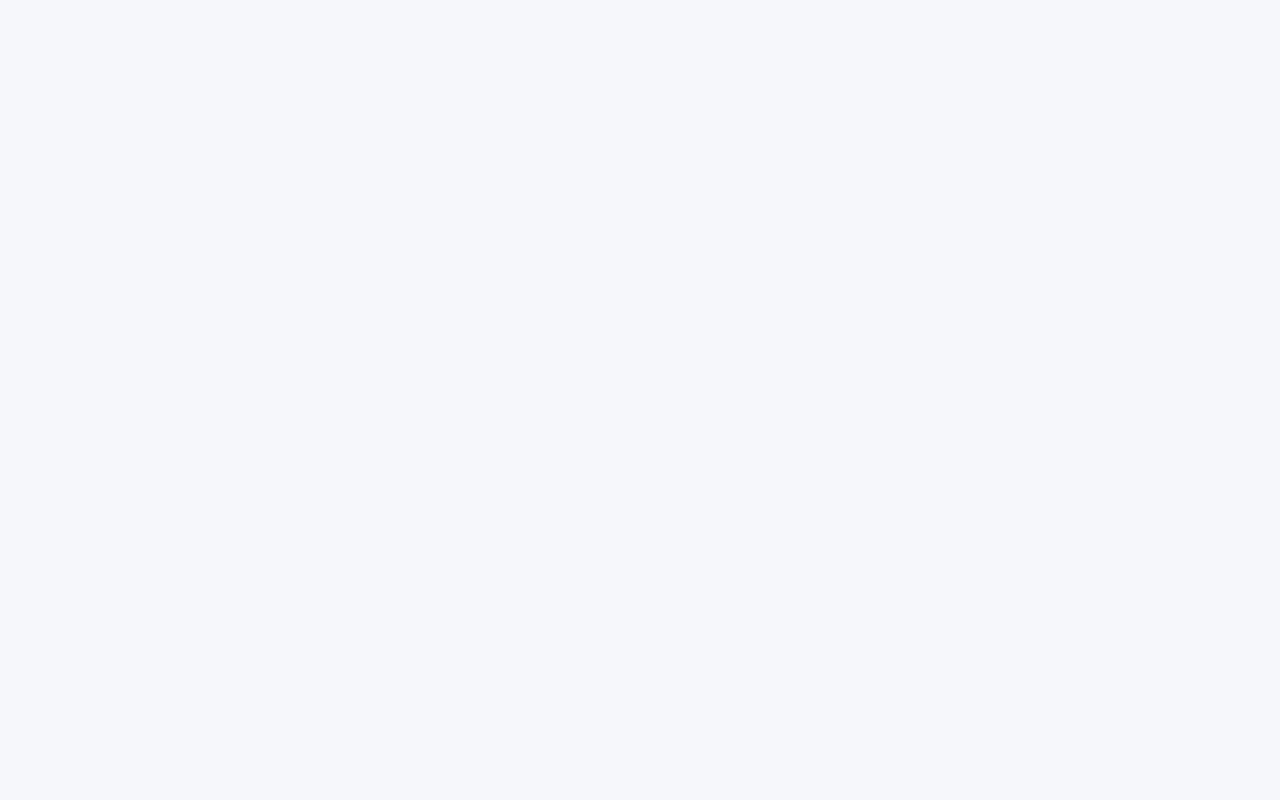
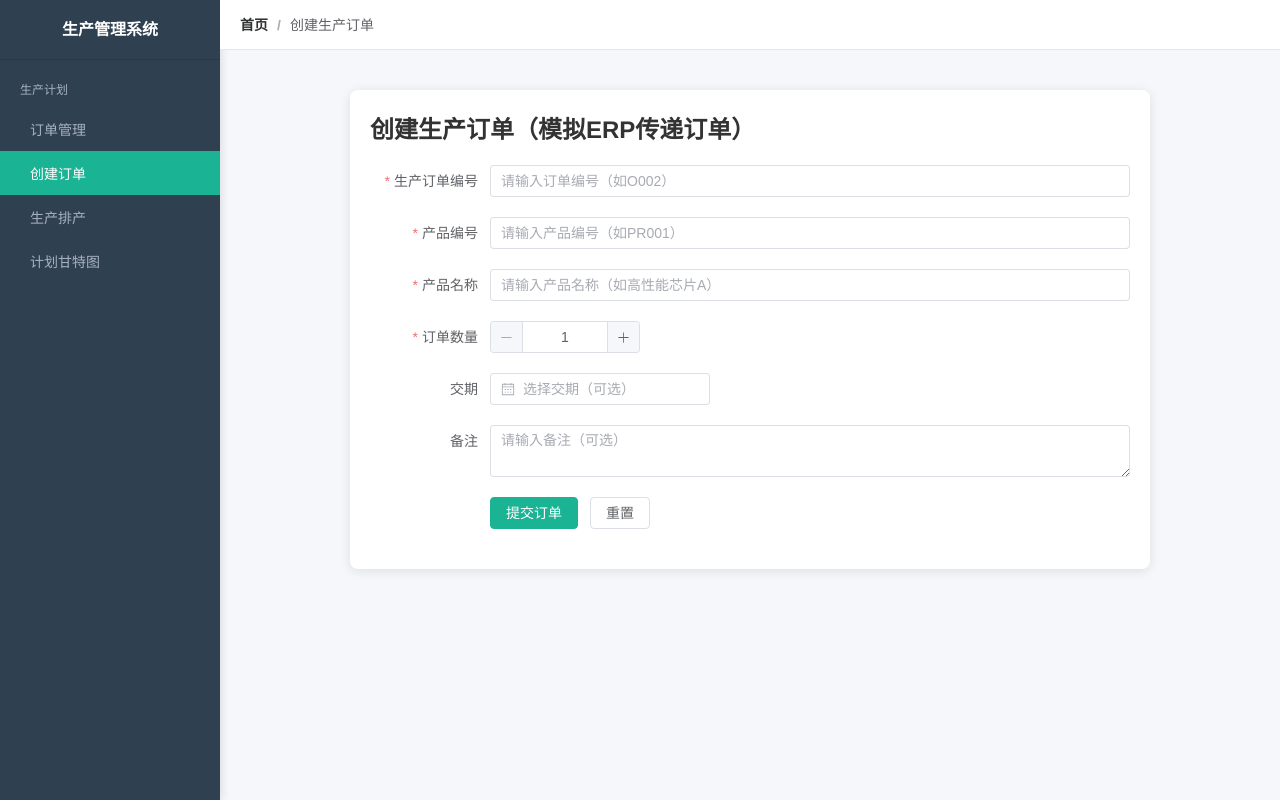
Before and after one commit to mohist0/AuroraFoxMESDemo, a Vue app in the folder MESFrontend/: page /#/production-plan/create in a window 1280 px wide. Before the commit this address had no page. Built offline with nearby package versions, Linux system fonts and the light colour scheme.

Commit message:
添加订单

```diff
--- a/MESFrontend/src/App.vue
+++ b/MESFrontend/src/App.vue
@@ -1,14 +1,57 @@
 <template>
-  <!-- 唯一核心：渲染路由匹配的组件（订单页面） -->
-  <router-view />
+  <div class="app-container">
+    <!-- 左侧导航栏 -->
+    <aside class="app-aside">
+      <div class="aside-header">
+        <h1 class="logo">生产管理系统</h1>
+      </div>
+      <nav class="nav-menu">
+        <!-- 生产计划模块分组 -->
+        <div class="nav-group">
+          <h3 class="group-title">生产计划</h3>
+          <router-link to="/production-plan/order" class="nav-item">
+            <i class="el-icon-menu"></i>
+            <span>订单管理</span>
+          </router-link>
+          <router-link to="/production-plan/create" class="nav-item">
+            <i class="el-icon-plus"></i>
+            <span>创建订单</span>
+          </router-link>
+          <router-link to="/production-plan/dispatch" class="nav-item">
+            <i class="el-icon-s-data"></i>
+            <span>生产排产</span>
+          </router-link>
+          <router-link to="/production-plan/gantt" class="nav-item">
+            <i class="el-icon-timeline"></i>
+            <span>计划甘特图</span>
+          </router-link>
+        </div>
+      </nav>
+    </aside>
+
+    <!-- 主内容区域（右侧） -->
+    <div class="app-main-wrapper">
+      <!-- 顶部面包屑（可选，提升体验） -->
+      <header class="main-header">
+        <el-breadcrumb separator="/" style="margin-left: 20px; line-height: 50px;">
+          <el-breadcrumb-item :to="{ path: '/' }">首页</el-breadcrumb-item>
+          <el-breadcrumb-item v-if="$route.meta.title">{{ $route.meta.title }}</el-breadcrumb-item>
+        </el-breadcrumb>
+      </header>
+      <!-- 路由视图 -->
+      <main class="app-main">
+        <router-view />
+      </main>
+    </div>
+  </div>
 </template>
 
 <script setup>
-// 无需额外逻辑，仅承载路由渲染
+// 无需额外逻辑
 </script>
 
 <style>
-/* 全局样式：消除默认边距，适配页面背景 */
+/* 全局样式重置 */
 * {
   margin: 0;
   padding: 0;
@@ -18,14 +61,116 @@
 body {
   font-family: "Helvetica Neue", Helvetica, "PingFang SC", "Hiragino Sans GB", "Microsoft YaHei", Arial, sans-serif;
   background-color: #f5f7fa;
+  color: #333;
+  overflow: hidden; /* 防止整体滚动 */
 }
 
-/* 适配Element Plus组件样式 */
+/* 根容器：左侧导航 + 右侧内容 */
+.app-container {
+  display: flex;
+  height: 100vh;
+}
+
+/* 左侧导航栏 */
+.app-aside {
+  width: 220px;
+  background-color: #2f4050;
+  color: #fff;
+  height: 100vh;
+  box-shadow: 2px 0 8px rgba(0,0,0,0.1);
+  overflow-y: auto; /* 导航项过多时滚动 */
+}
+
+/* 导航栏头部logo */
+.aside-header {
+  padding: 0 15px;
+  height: 60px;
+  line-height: 60px;
+  border-bottom: 1px solid #293846;
+}
+
+.logo {
+  font-size: 16px;
+  font-weight: 600;
+  margin: 0;
+  color: #fff;
+  text-align: center;
+}
+
+/* 导航菜单 */
+.nav-menu {
+  padding: 10px 0;
+}
+
+/* 分组标题 */
+.nav-group .group-title {
+  font-size: 12px;
+  color: #a7b1c2;
+  padding: 10px 20px;
+  margin: 0;
+  font-weight: normal;
+}
+
+/* 导航项 */
+.nav-item {
+  display: flex;
+  align-items: center;
+  padding: 12px 20px;
+  color: #a7b1c2;
+  text-decoration: none;
+  font-size: 14px;
+  transition: all 0.2s;
+}
+
+/* 导航项图标 */
+.nav-item i {
+  margin-right: 10px;
+  font-size: 14px;
+}
+
+/* 导航项hover/激活态 */
+.nav-item:hover,
+.nav-item.router-link-active {
+  background-color: #1ab394;
+  color: #fff;
+}
+
+/* 右侧内容容器 */
+.app-main-wrapper {
+  flex: 1;
+  display: flex;
+  flex-direction: column;
+  height: 100vh;
+  overflow-y: auto; /* 内容区滚动 */
+}
+
+/* 顶部面包屑栏 */
+.main-header {
+  height: 50px;
+  line-height: 50px;
+  background-color: #fff;
+  border-bottom: 1px solid #e6e6e6;
+}
+
+/* 主内容区 */
+.app-main {
+  flex: 1;
+  padding: 20px;
+}
+
+/* Element Plus 全局样式适配 */
 :root {
-  --el-color-primary: #409EFF;
+  --el-color-primary: #1ab394;
   --el-color-success: #67C23A;
   --el-color-warning: #E6A23C;
   --el-color-danger: #F56C6C;
   --el-color-info: #909399;
 }
+
+/* 表格样式优化 */
+.el-table {
+  --el-table-empty-text-color: #999;
+  border-radius: 4px;
+  overflow: hidden;
+}
 </style>
--- a/MESFrontend/src/router/index.js
+++ b/MESFrontend/src/router/index.js
@@ -1,14 +1,39 @@
 import { createRouter, createWebHashHistory } from 'vue-router';
-// 改用相对路径导入Order组件（彻底解决路径报错）
-import Order from '../views/ProductionPlan/Order.vue';
+// 匹配图中实际文件路径（ProductionPlan下的组件）
+import Order from '../views/ProductionPlan/Order.vue'; // 订单列表页
+import ProductionOrderCreate from '../views/ProductionPlan/ProductionOrderCreate.vue'; // 创建订单页
+import Dispatch from '../views/ProductionPlan/Dispatch.vue'; // 排产页（可选）
+import PlanGantt from '../views/ProductionPlan/PlanGantt.vue'; // 甘特图页（可选）
 
-// 路由规则（极简版，仅保留订单管理）
+// 路由规则（贴合图中文件结构）
 const routes = [
   {
     path: '/',
+    redirect: '/production-plan/order' // 默认跳转到订单列表
+  },
+  {
+    path: '/production-plan/order',
     name: 'OrderManagement',
     component: Order,
     meta: { title: '订单管理' }
+  },
+  {
+    path: '/production-plan/create',
+    name: 'ProductionOrderCreate',
+    component: ProductionOrderCreate,
+    meta: { title: '创建生产订单' }
+  },
+  {
+    path: '/production-plan/dispatch',
+    name: 'Dispatch',
+    component: Dispatch,
+    meta: { title: '生产排产' }
+  },
+  {
+    path: '/production-plan/gantt',
+    name: 'PlanGantt',
+    component: PlanGantt,
+    meta: { title: '计划甘特图' }
   }
 ];
 
@@ -20,7 +45,7 @@ const router = createRouter({
 
 // 路由前置守卫：设置页面标题
 router.beforeEach((to) => {
-  document.title = to.meta.title || '订单管理系统';
+  document.title = to.meta.title || '生产管理系统';
 });
 
 export default router;
--- /dev/null
+++ b/MESFrontend/src/views/ProductionPlan/ProductionOrderCreate.vue
@@ -0,0 +1,191 @@
+<template>
+  <div class="production-order-container">
+    <h2>创建生产订单（模拟ERP传递订单）</h2>
+    <el-form
+      ref="orderFormRef"
+      :model="orderForm"
+      label-width="120px"
+      class="order-form"
+      :rules="formRules"
+    >
+      <!-- 订单编号 -->
+      <el-form-item label="生产订单编号" prop="orderId">
+        <el-input
+          v-model="orderForm.orderId"
+          placeholder="请输入订单编号（如O002）"
+        ></el-input> <!-- 补充闭合标签 -->
+      </el-form-item>
+
+      <!-- 产品编号 -->
+      <el-form-item label="产品编号" prop="productId">
+        <el-input
+          v-model="orderForm.productId"
+          placeholder="请输入产品编号（如PR001）"
+        ></el-input> <!-- 补充闭合标签 -->
+      </el-form-item>
+
+      <!-- 产品名称 -->
+      <el-form-item label="产品名称" prop="productName">
+        <el-input
+          v-model="orderForm.productName"
+          placeholder="请输入产品名称（如高性能芯片A）"
+        ></el-input> <!-- 补充闭合标签 -->
+      </el-form-item>
+
+      <!-- 订单数量（修复核心） -->
+      <el-form-item label="订单数量" prop="orderQuantity">
+        <el-input-number
+          v-model="orderForm.orderQuantity"
+          :min="1"
+          placeholder="请输入订单数量"
+          :precision="0"
+        ></el-input-number> <!-- 补充闭合标签，属性规范 -->
+      </el-form-item>
+
+      <!-- 交期 -->
+      <el-form-item label="交期">
+        <el-date-picker
+          v-model="orderForm.deliveryDate"
+          type="date"
+          placeholder="选择交期（可选）"
+          value-format="yyyy-MM-dd"
+        ></el-date-picker> <!-- 补充闭合标签 -->
+      </el-form-item>
+
+      <!-- 备注 -->
+      <el-form-item label="备注">
+        <el-input
+          v-model="orderForm.remark"
+          type="textarea"
+          placeholder="请输入备注（可选）"
+        ></el-input> <!-- 补充闭合标签 -->
+      </el-form-item>
+
+      <!-- 操作按钮 -->
+      <el-form-item>
+        <el-button type="primary" @click="submitOrder" :loading="submitLoading">提交订单</el-button>
+        <el-button @click="resetForm">重置</el-button>
+      </el-form-item>
+    </el-form>
+  </div>
+</template>
+
+<script setup>
+import { ref, reactive } from 'vue';
+// 局部引入Element Plus组件（若未全局引入则必须加）
+import { ElInputNumber, ElForm, ElFormItem, ElInput, ElDatePicker, ElButton, ElMessage, ElMessageBox } from 'element-plus';
+import axios from 'axios';
+
+// 配置axios基础路径（根据后端实际部署地址调整）
+axios.defaults.baseURL = 'http://localhost:8080';
+axios.defaults.headers.post['Content-Type'] = 'application/json;charset=utf-8';
+
+// 表单数据
+const orderForm = reactive({
+  orderId: '',
+  productId: '',
+  productName: '',
+  orderQuantity: 1,
+  deliveryDate: null,
+  remark: ''
+});
+
+// 表单校验规则
+const formRules = reactive({
+  orderId: [
+    { required: true, message: '请输入生产订单编号', trigger: 'blur' },
+    { pattern: /^[A-Za-z0-9]+$/, message: '订单编号仅支持字母和数字', trigger: 'blur' }
+  ],
+  productId: [
+    { required: true, message: '请输入产品编号', trigger: 'blur' },
+    { pattern: /^[A-Za-z0-9]+$/, message: '产品编号仅支持字母和数字', trigger: 'blur' }
+  ],
+  productName: [
+    { required: true, message: '请输入产品名称', trigger: 'blur' }
+  ],
+  orderQuantity: [
+    { required: true, message: '请输入订单数量', trigger: 'blur' },
+    { type: 'number', min: 1, message: '订单数量必须大于0', trigger: 'blur' }
+  ]
+});
+
+// 表单引用
+const orderFormRef = ref(null);
+// 提交加载状态
+const submitLoading = ref(false);
+
+// 提交订单
+const submitOrder = async () => {
+  try {
+    await orderFormRef.value.validate();
+  } catch (error) {
+    ElMessage.warning('表单填写有误，请检查！');
+    return;
+  }
+
+  submitLoading.value = true;
+  try {
+    const response = await axios.post(
+      '/api/productionorder/addProductionOrder',
+      JSON.parse(JSON.stringify(orderForm))
+    );
+
+    if (response.status === 200) {
+      ElMessage.success(`订单创建成功！订单编号：${response.data.orderId}`);
+      ElMessageBox.confirm(
+        '订单创建成功，是否继续创建新订单？',
+        '提示',
+        {
+          confirmButtonText: '是',
+          cancelButtonText: '否',
+          type: 'success'
+        }
+      ).then(() => {
+        resetForm();
+      }).catch(() => {});
+    }
+  } catch (error) {
+    let errorMsg = '订单创建失败：';
+    if (error.response) {
+      errorMsg += error.response.data?.message || `HTTP状态码：${error.response.status}`;
+    } else if (error.request) {
+      errorMsg += '无法连接到后端服务器，请检查后端是否启动！';
+    } else {
+      errorMsg += error.message;
+    }
+    ElMessage.error(errorMsg);
+  } finally {
+    submitLoading.value = false;
+  }
+};
+
+// 重置表单
+const resetForm = () => {
+  orderFormRef.value.resetFields();
+  orderForm.orderId = '';
+  orderForm.productId = '';
+  orderForm.productName = '';
+  orderForm.orderQuantity = 1;
+  orderForm.deliveryDate = null;
+  orderForm.remark = '';
+};
+</script>
+
+<style scoped>
+.production-order-container {
+  max-width: 800px;
+  margin: 20px auto;
+  padding: 20px;
+  background: #fff;
+  border-radius: 8px;
+  box-shadow: 0 2px 12px rgba(0,0,0,0.1);
+}
+
+.order-form {
+  margin-top: 20px;
+}
+
+:deep(.el-form-item) {
+  margin-bottom: 20px;
+}
+</style>
--- a/MESFrontend/vite.config.js
+++ b/MESFrontend/vite.config.js
@@ -12,7 +12,12 @@ export default defineConfig({
     }
   },
   server: {
-    port: 8080, // 可选：设置启动端口
-    open: true // 可选：自动打开浏览器
+     proxy: {
+      // 匹配/api开头的请求，转发到后端服务
+      '/api': {
+        target: 'http://localhost:5173', // 后端服务地址（端口与后端一致）
+        changeOrigin: true, // 开启跨域
+        rewrite: (path) => path.replace(/^\/api/, '') // 可选：去掉/api前缀（若后端接口无/api）
+      }
   }
-});
+  }});
```
Also changed, not shown: 1 other file (tests, documents, lock files or other folders).
